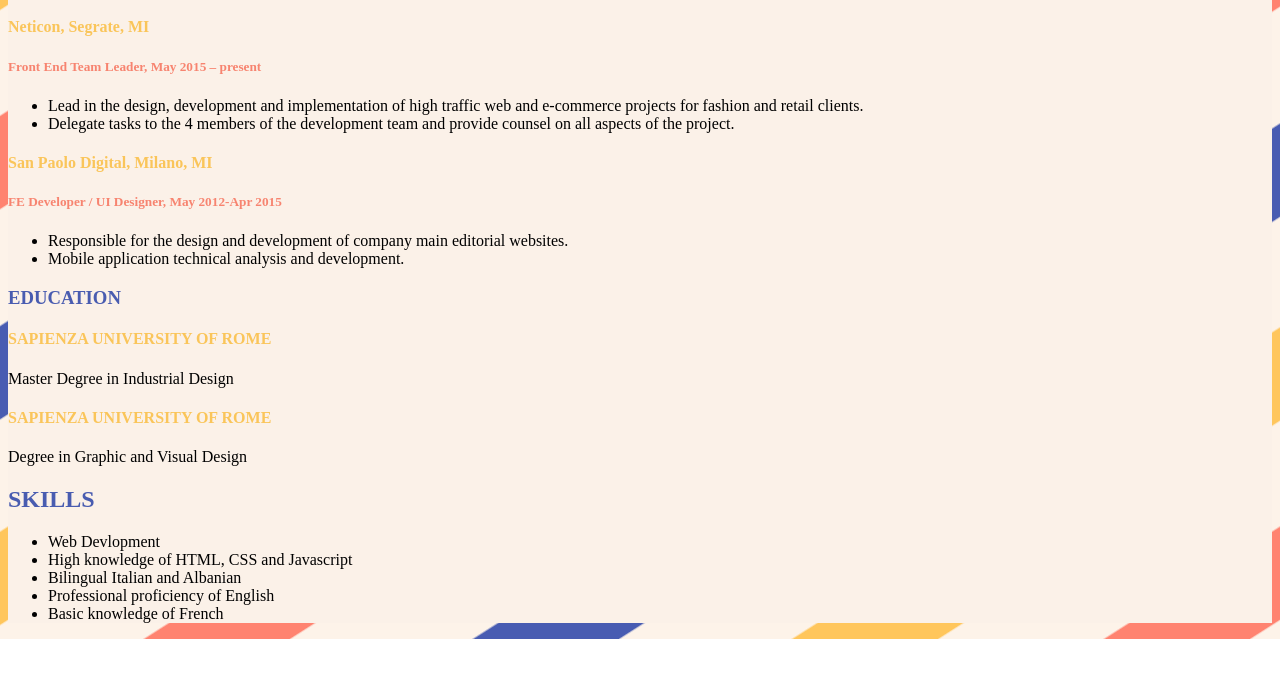
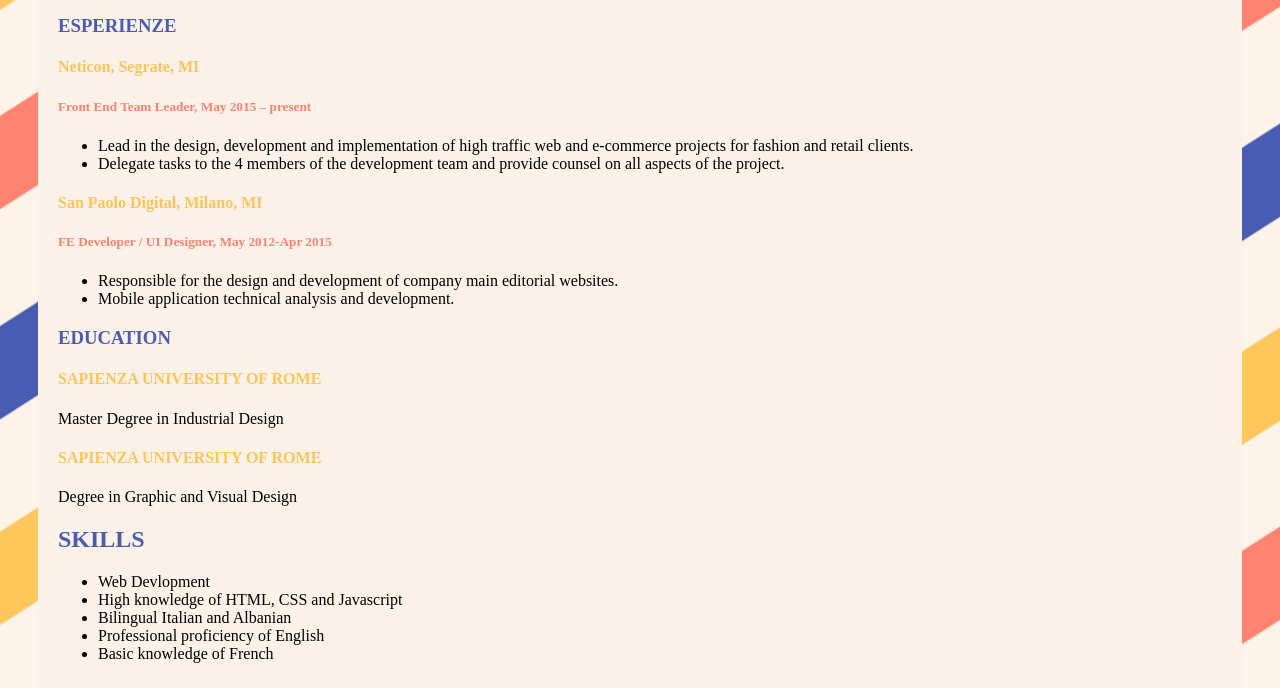
Before and after one commit to graziafrascarelli/labhtml-2020, a plain HTML site: page gentian.polovina/index.html in a window 1280 px wide. Shown: the part 247-935 px from the top of the page. Before the commit the page ends 886 px from the top, so only its background shows below. Drawn offline with Linux system fonts and the light colour scheme.

Commit message:
spazio al container del cv

```diff
--- a/gentian.polovina/css/style.css
+++ b/gentian.polovina/css/style.css
@@ -4,6 +4,8 @@ body {
 
 main {
     background-color: #FBF1E8;
+    padding: 10px 20px 10px 20px;
+    margin: 30px;
 }
 
 .title {
```
